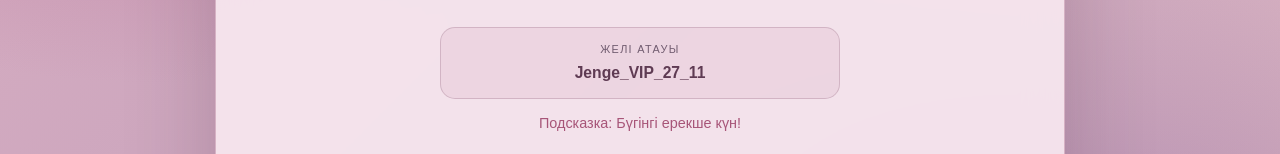
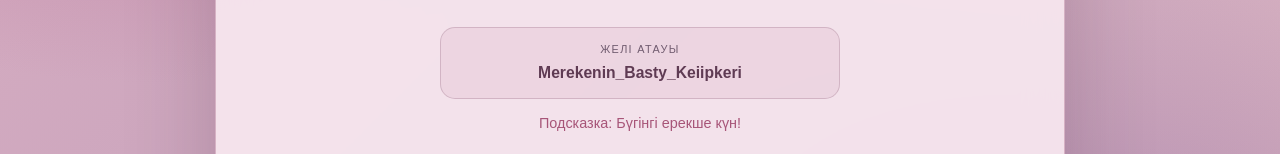
Before and after one commit to zangirborangazin-coder/jenge-quest, a plain HTML site: page index.html in a window 1280 px wide. Shown: the part 377-531 px from the top of the page. Drawn offline with Linux system fonts and the light colour scheme.

Commit message:
Update index.html

```diff
--- a/index.html
+++ b/index.html
@@ -494,7 +494,7 @@
           <h1>Туған күн<br>квесті</h1>
           <p class="intro-copy">Жылы естеліктерге бірге саяхат жасап, бүгінгі күннің қуанышын бөлісейік.</p>
           <div class="wifi" aria-label="Үйдің Wi-Fi желісі">
-            <div class="wifi-item"><span class="wifi-label">Желі атауы</span><span class="wifi-value">Jenge_VIP_27_11</span></div>
+            <div class="wifi-item"><span class="wifi-label">Желі атауы</span><span class="wifi-value">Merekenin_Basty_Keiipkeri</span></div>
           </div>
           <p class="wifi-hint">Подсказка: Бүгінгі ерекше күн!</p>
           <form class="wifi-form" id="wifiForm">
```
